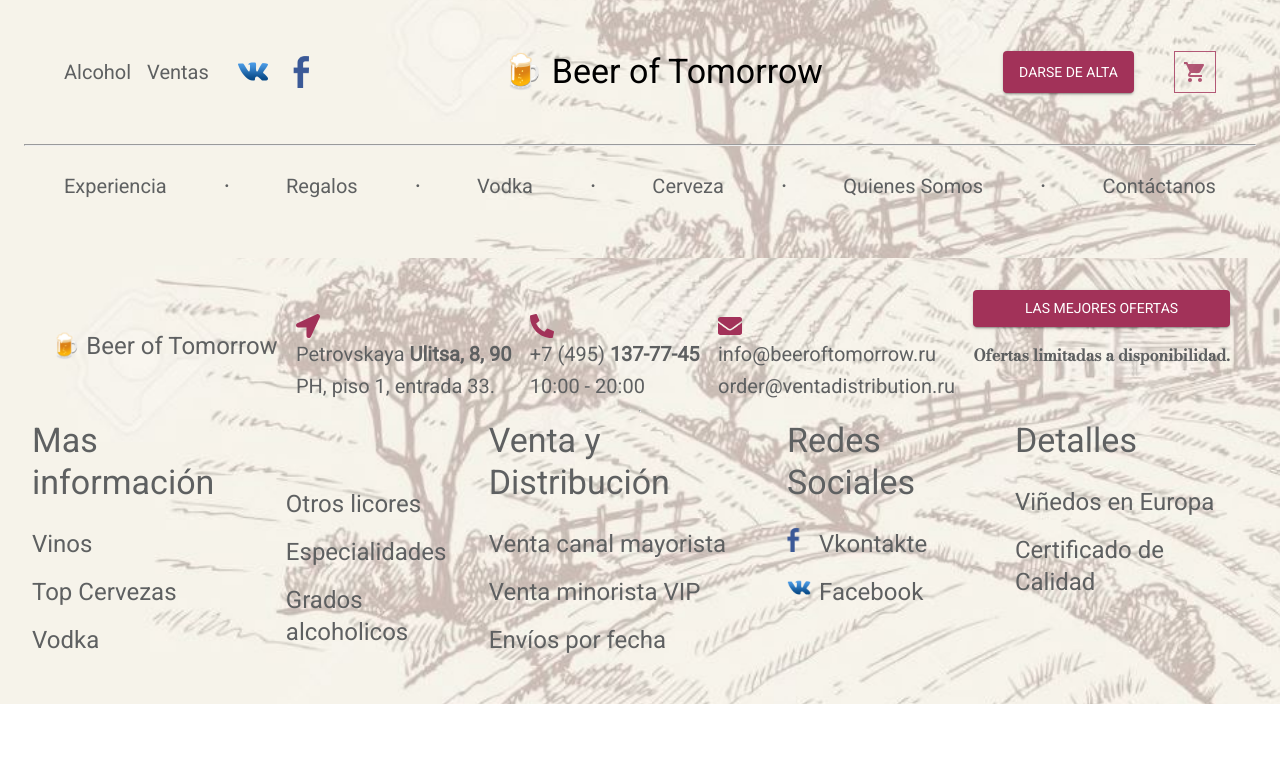
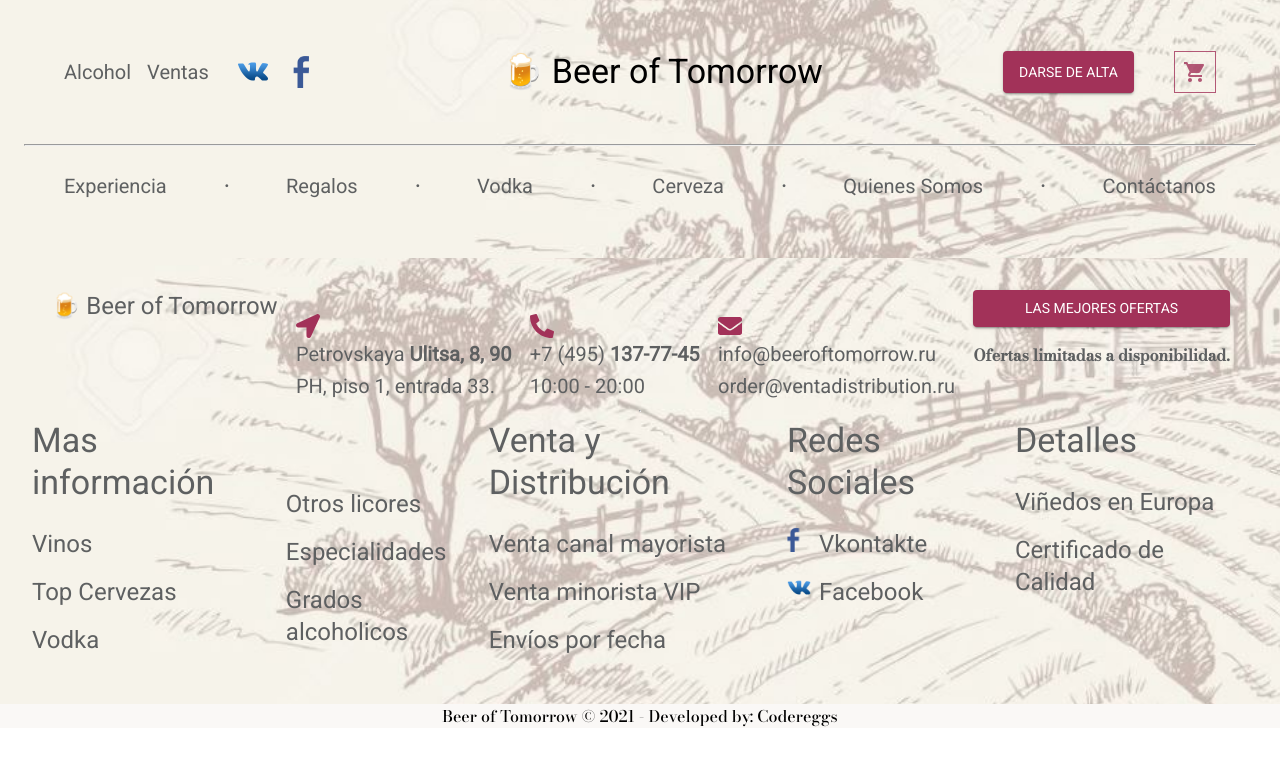
Before and after one commit to Codereggs/challenge-jobs-codereggs, a React (Create React App) app: page / in a window 1280 px wide. Shown: the top 766 px of the page. Built offline with nearby package versions, Linux system fonts and the light colour scheme.

Commit message:
fix footer style

```diff
--- a/src/components/Footer.js
+++ b/src/components/Footer.js
@@ -1,28 +1,11 @@
-import Grid from "@mui/material/Grid";
 import "./Footer.css";
-import {
-  FaFacebookSquare,
-  FaInstagramSquare,
-  FaLinkedin,
-  FaTwitterSquare,
-  FaLocationArrow,
-  FaPhoneAlt,
-  FaEnvelope,
-} from "react-icons/fa";
+import { FaLocationArrow, FaPhoneAlt, FaEnvelope } from "react-icons/fa";
 import { Box } from "@mui/system";
 import { Button, Typography, useMediaQuery } from "@mui/material";
 import facebook from "../img/f.png";
 import vk from "../img/vk.png";
 
 const Footer = () => {
-  const columnStyle = {
-    display: "flex",
-    flexDirection: "column",
-    justifyContent: "space-between",
-    alignItems: "center",
-  };
-  //320px, 480px, 760px, 1021px, 1200px
-
   const xs = useMediaQuery("(max-width:480px)"),
     md = useMediaQuery("(min-width: 761px)"),
     xl = useMediaQuery("(min-width:1021px)"),
@@ -37,6 +20,7 @@
             display: "flex",
             justifyContent: xs ? "center" : "space-evenly",
             textAlign: "start",
+            alignItems: "flex-start",
           }}
         >
           <Box style={{ display: "inherit", alignItems: "center" }}>
@@ -96,19 +80,20 @@
         {md && <hr />}
         <Box
           style={{
-            flexDirection: "row",
+            flexDirection: xs ? "column" : "row",
             display: "flex",
             justifyContent: "space-evenly",
             textAlign: "start",
+            alignItems: "flex-start",
           }}
         >
           <Box
             style={{
               display: "inherit",
-
               flexDirection: "column",
             }}
           >
+            {xs && <br />}
             <Typography variant="h4" sx={{ mb: 3 }}>
               Mas información
             </Typography>
@@ -141,7 +126,7 @@
               </Typography>
             </Box>
           )}
-          {md && (
+          {xs && <br />}
           <Box style={{ display: "inherit", flexDirection: "column" }}>
             <Typography variant="h4" sx={{ mb: 3 }}>
               Venta y Distribución
@@ -156,7 +141,7 @@
               Envíos por fecha
             </Typography>
           </Box>
-          )}
+
           {md && (
             <Box style={{ display: "inherit", flexDirection: "column" }}>
               <Typography variant="h4" sx={{ mb: 3 }}>
@@ -197,6 +182,11 @@
           )}
         </Box>
       </Box>
+      <Box fluid style={{ backgroundColor: "#faf8f6" }}>
+        <Typography variant="p">
+          Beer of Tomorrow &copy; 2021 - Developed by: Codereggs
+        </Typography>
+      </Box>
     </>
   );
 };
```
Lines whose indentation alone changed are shown as unchanged.
